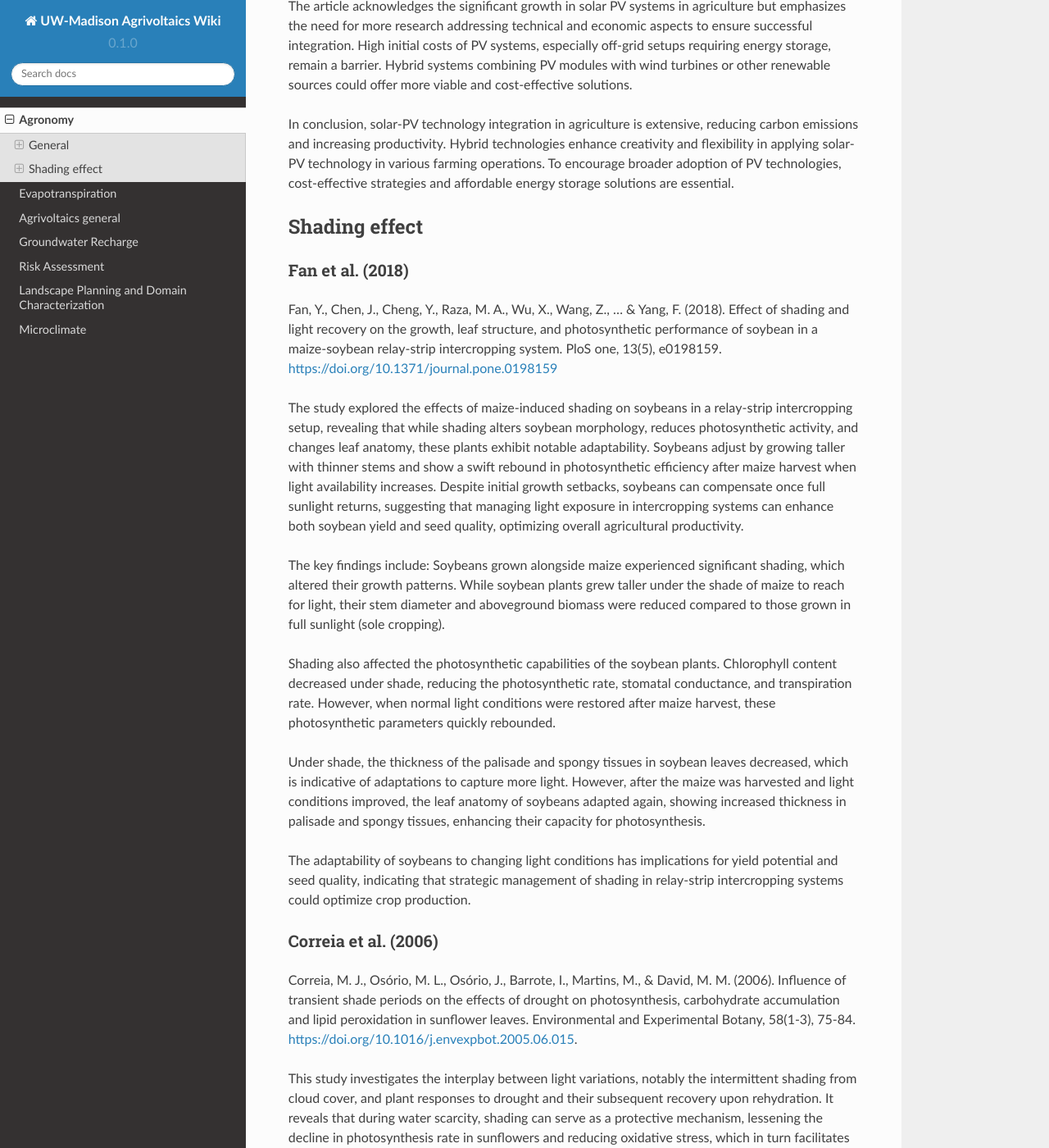
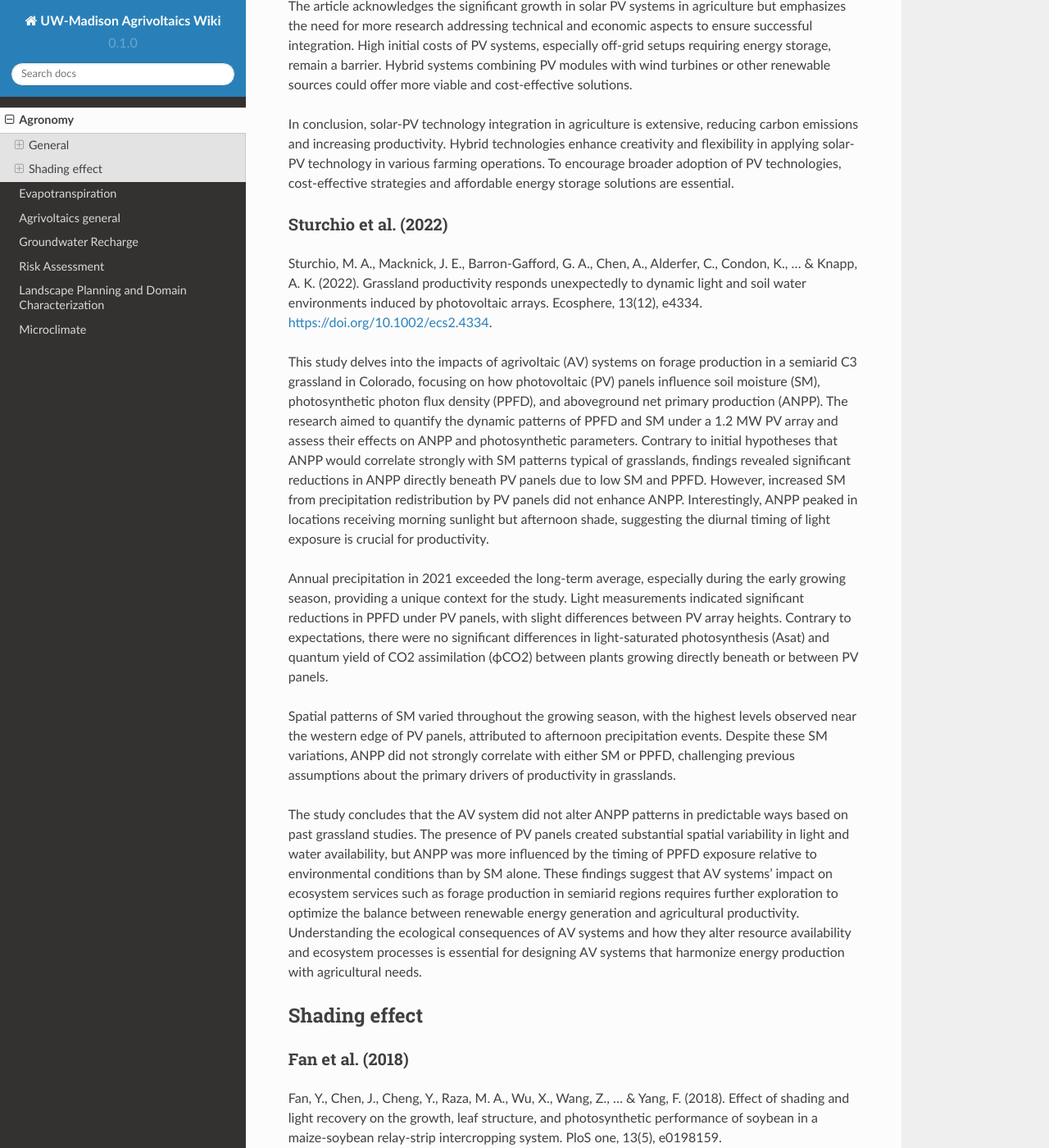
Before and after one commit to hanhydro/wiki, a Sphinx documentation site: the page built from docs/source/ag.rst, in a window 1280 px wide and 1400 px high, scrolled down 534 px. Shown: the whole window at 82% size. Built offline with Sphinx 7.4.7 and the Read the Docs theme 2.0.0, drawn with Linux system fonts in a browser that asks for light colours; pages that are not in the unit, such as notebooks, are missing from menus.

Commit message:
Update ag.rst

```diff
--- a/docs/source/ag.rst
+++ b/docs/source/ag.rst
@@ -14,6 +14,18 @@ This article examines the use of advanced solar energy applications in agricultu
 The article acknowledges the significant growth in solar PV systems in agriculture but emphasizes the need for more research addressing technical and economic aspects to ensure successful integration. High initial costs of PV systems, especially off-grid setups requiring energy storage, remain a barrier. Hybrid systems combining PV modules with wind turbines or other renewable sources could offer more viable and cost-effective solutions.
 
 In conclusion, solar-PV technology integration in agriculture is extensive, reducing carbon emissions and increasing productivity. Hybrid technologies enhance creativity and flexibility in applying solar-PV technology in various farming operations. To encourage broader adoption of PV technologies, cost-effective strategies and affordable energy storage solutions are essential.
+
+Sturchio et al. (2022)
+++++++++++++++++++++
+Sturchio, M. A., Macknick, J. E., Barron‐Gafford, G. A., Chen, A., Alderfer, C., Condon, K., ... & Knapp, A. K. (2022). Grassland productivity responds unexpectedly to dynamic light and soil water environments induced by photovoltaic arrays. Ecosphere, 13(12), e4334. https://doi.org/10.1002/ecs2.4334.
+
+This study delves into the impacts of agrivoltaic (AV) systems on forage production in a semiarid C3 grassland in Colorado, focusing on how photovoltaic (PV) panels influence soil moisture (SM), photosynthetic photon flux density (PPFD), and aboveground net primary production (ANPP). The research aimed to quantify the dynamic patterns of PPFD and SM under a 1.2 MW PV array and assess their effects on ANPP and photosynthetic parameters. Contrary to initial hypotheses that ANPP would correlate strongly with SM patterns typical of grasslands, findings revealed significant reductions in ANPP directly beneath PV panels due to low SM and PPFD. However, increased SM from precipitation redistribution by PV panels did not enhance ANPP. Interestingly, ANPP peaked in locations receiving morning sunlight but afternoon shade, suggesting the diurnal timing of light exposure is crucial for productivity.
+
+Annual precipitation in 2021 exceeded the long-term average, especially during the early growing season, providing a unique context for the study. Light measurements indicated significant reductions in PPFD under PV panels, with slight differences between PV array heights. Contrary to expectations, there were no significant differences in light-saturated photosynthesis (Asat) and quantum yield of CO2 assimilation (ϕCO2) between plants growing directly beneath or between PV panels.
+
+Spatial patterns of SM varied throughout the growing season, with the highest levels observed near the western edge of PV panels, attributed to afternoon precipitation events. Despite these SM variations, ANPP did not strongly correlate with either SM or PPFD, challenging previous assumptions about the primary drivers of productivity in grasslands.
+
+The study concludes that the AV system did not alter ANPP patterns in predictable ways based on past grassland studies. The presence of PV panels created substantial spatial variability in light and water availability, but ANPP was more influenced by the timing of PPFD exposure relative to environmental conditions than by SM alone. These findings suggest that AV systems' impact on ecosystem services such as forage production in semiarid regions requires further exploration to optimize the balance between renewable energy generation and agricultural productivity. Understanding the ecological consequences of AV systems and how they alter resource availability and ecosystem processes is essential for designing AV systems that harmonize energy production with agricultural needs.
 
 Shading effect
 -------------------
```
